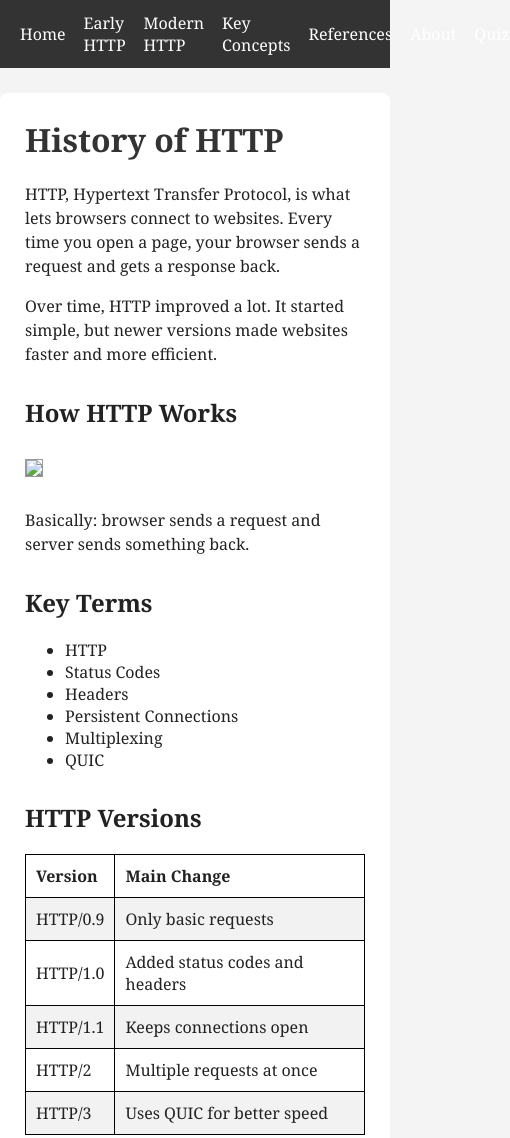
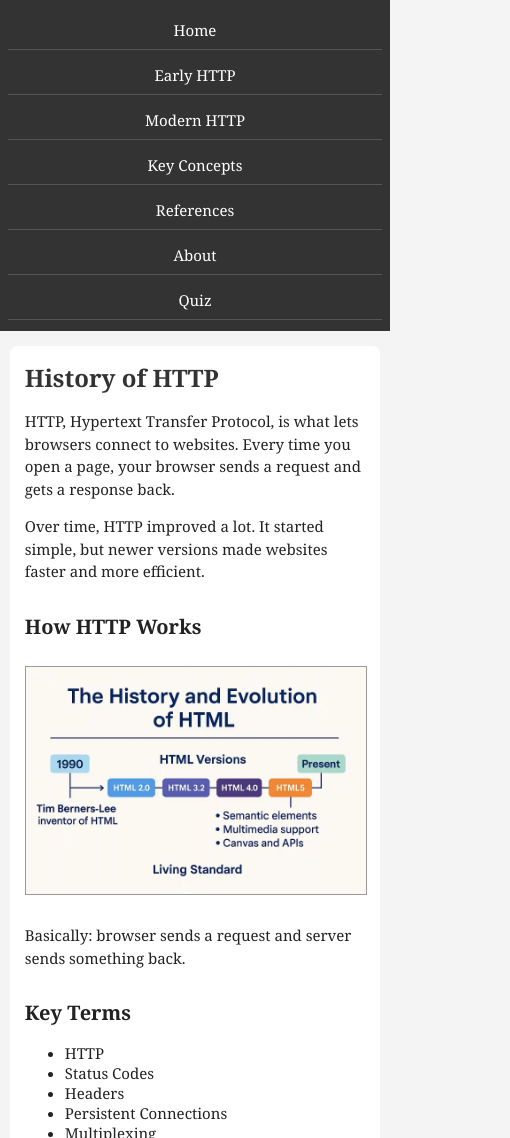
Before and after one commit to jaxonevans21-glitch/WebMilestone1, a plain HTML site: page index.html in a window 390 px wide. Shown: the top 1138 px of the page, 510 px wide, since content can reach past the window. Drawn offline with Linux system fonts and the light colour scheme.

Commit message:
Add files via upload

```diff
--- a/index.html
+++ b/index.html
@@ -2,6 +2,7 @@
 <html>
 <head>
     <title>History of HTTP</title>
+    <meta name="viewport" content="width=device-width, initial-scale=1.0">
     <link rel="stylesheet" href="style.css">
 </head>
 
@@ -35,7 +36,7 @@ websites faster and more efficient.
 
 <h2>How HTTP Works</h2>
 
-<img src="images/http_process_explained.jpg" width="500">
+<img src="images/History_Evolution_HTML.webp" width="500">
 
 <p>
 Basically: browser sends a request and server sends something back.
--- a/style.css
+++ b/style.css
@@ -10,6 +10,7 @@ nav {
     padding: 12px 20px;
     display: flex;
     align-items: center;
+    flex-wrap: wrap;
 }
 
 nav a {
@@ -25,10 +26,12 @@ nav a:hover {
 
 .content {
     max-width: 950px;
+    width: 90%;
     margin: 25px auto;
     background-color: white;
     padding: 25px;
     border-radius: 8px;
+    box-sizing: border-box;
 }
 
 h1 {
@@ -47,6 +50,8 @@ p {
 img {
     margin: 10px 0;
     border: 1px solid #999;
+    max-width: 100%;
+    height: auto;
 }
 
 table {
@@ -68,9 +73,11 @@ th, td {
 /* Quiz input box */
 .text-box {
     width: 300px;
+    max-width: 100%;
     padding: 8px;
     margin-top: 5px;
     margin-bottom: 10px;
+    box-sizing: border-box;
 }
 
 /* Buttons */
@@ -132,3 +139,67 @@ footer a {
     color: white;
     text-decoration: underline;
 }
+
+/* Tablet */
+@media (max-width: 768px) {
+    nav {
+        justify-content: center;
+    }
+
+    nav a {
+        margin: 6px 10px;
+    }
+
+    .content {
+        width: 92%;
+        padding: 20px;
+    }
+
+    h1 {
+        font-size: 28px;
+    }
+}
+
+/* Phone */
+@media (max-width: 480px) {
+    nav {
+        flex-direction: column;
+        align-items: stretch;
+        text-align: center;
+        padding: 8px;
+    }
+
+    nav a {
+        margin: 3px 0;
+        padding: 9px;
+        border-bottom: 1px solid #555;
+    }
+
+    .content {
+        width: 95%;
+        margin: 15px auto;
+        padding: 15px;
+    }
+
+    h1 {
+        font-size: 24px;
+    }
+
+    h2 {
+        font-size: 20px;
+    }
+
+    body {
+        font-size: 15px;
+    }
+
+    button {
+        width: 100%;
+        margin-right: 0;
+    }
+
+    th, td {
+        padding: 8px;
+        font-size: 14px;
+    }
+}
```
Also changed, not shown: about.html (+1 -0 lines), concepts.html (+1 -0 lines), early-http.html (+1 -0 lines), modern-http.html (+1 -0 lines), quiz.html (+2 -1 lines), references.html (+1 -0 lines), images/History_Evolution_HTML.webp (added).
